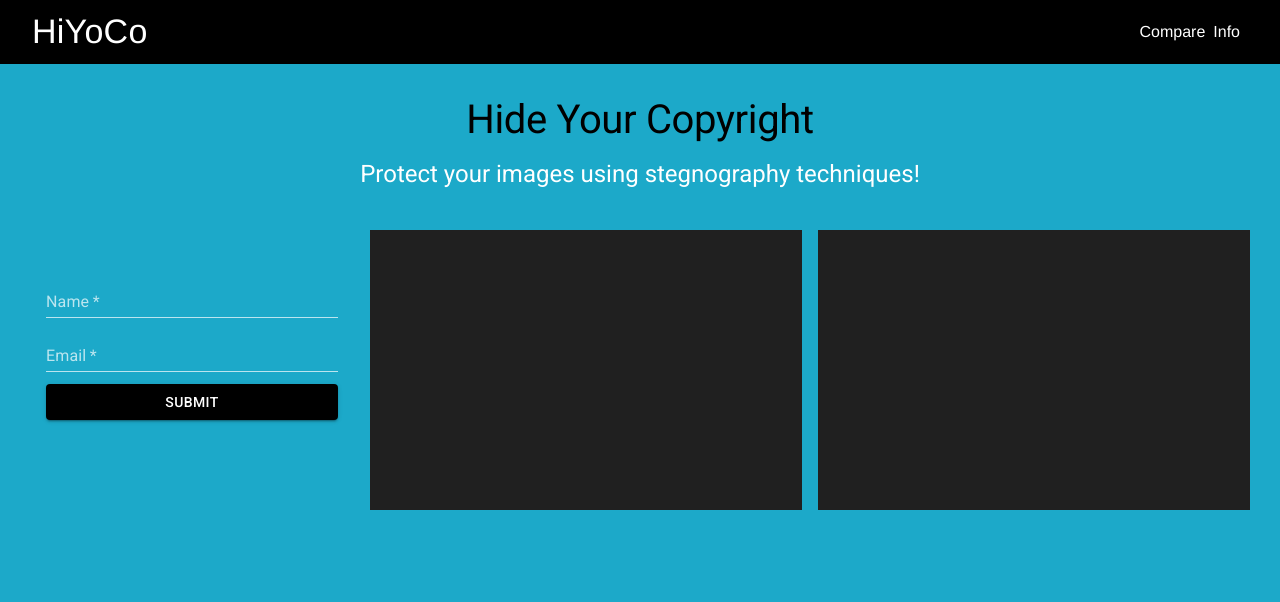
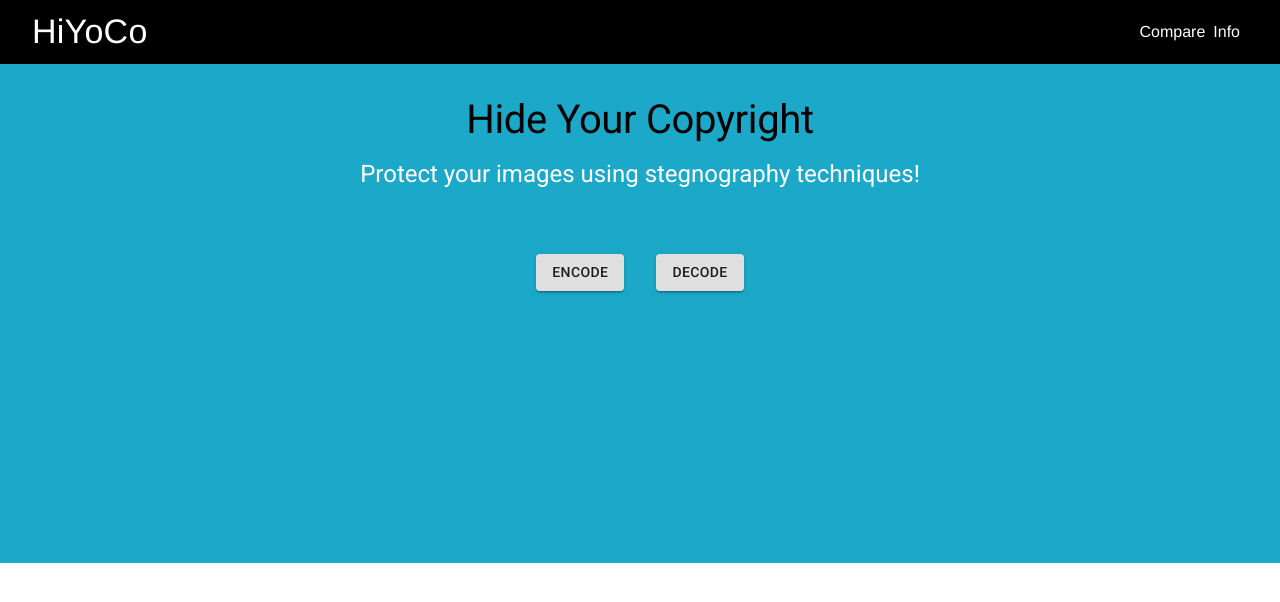
Before and after one commit to RAvengineer/HiYoCo, a React (Create React App) app in the folder hiyoco/: page / in a window 1280 px wide. Shown: the top 602 px of the page. Built offline with nearby package versions, Linux system fonts and the light colour scheme.

Commit message:
Home.jsx: Redesign the UI - Reformat the code - Segregate sections in components - Load encode & decode seperately - Modify canvas visibility - Remove redundant imports

```diff
--- a/hiyoco/src/Components/Home.jsx
+++ b/hiyoco/src/Components/Home.jsx
@@ -1,13 +1,12 @@
-import { useState, useEffect, useRef} from "react";
+import { useState } from "react";
 import { makeStyles } from '@material-ui/core/styles';
 import Typography from '@material-ui/core/Typography';
 import Button from '@material-ui/core/Button';
 import Container from '@material-ui/core/Container';
-import Grid from '@material-ui/core/Grid';
-import TextField from '@material-ui/core/TextField';
-import Box from '@material-ui/core/Box';
 import Lock from "../../src/lock.jpg";
-import { loadImage } from "../Utils/steganography";
+import { decode, encode } from "../Utils/steganography";
+import EncodeGrid from "./EncodeGrid";
+import UploadButton from "./UploadButton";
 
 const useStyles = makeStyles((theme) => ({
     root: {
@@ -23,41 +22,47 @@ const useStyles = makeStyles((theme) => ({
         backgroundColor: theme.palette.background.paper,
         padding: '0',
     },
-    image:{
-      backgroundImage:`url(${Lock})`,
+    image: {
+        backgroundImage: `url(${Lock})`,
     },
     heroButtons: {
         marginTop: theme.spacing(4),
     },
-    app:{
-      backgroundColor:'#1ca9c9',
-      overflow:"hidden"
+    app: {
+        backgroundColor: '#1ca9c9',
+        overflow: "hidden"
     },
-    heading:{
-        color:"black",
-        fontWeight:"normal",
-        fontSize:"2.5rem"
+    heading: {
+        color: "black",
+        fontWeight: "normal",
+        fontSize: "2.5rem"
+    },
+    canvas: {
+        display: "none"
     }
 }));
 
-export default function Home()
-{
-    const [selectedFile, setSelectedFile] = useState(null);
-    const [imageURL, setImageURL] = useState(null);
-    const [name, setName] = useState("");
-    const [email, setEmail] = useState("");
+export default function Home() {
+    const [option, setOption] = useState('home');
     const classes = useStyles();
 
-    function submitHandler(e)
-    {
-        e.preventDefault();
-        console.log(name + " " + email + " ");
+    function handleClick(event) {
+
+        const { name } = event.currentTarget;
+        if (name === 'home') {
+            setOption('home');
+            // document.getElementById('encoded-image').style.display = 'none';
+        } else if (name === 'encode') {
+            setOption('encode');
+        } else if (name === 'decode') {
+            setOption('decode');
+        }
     }
 
     return (
         <div className={classes.app} height="100vh">
             <div className={classes.heroContent}>
-                <Container maxWidth="xl"  style={{ backgroundColor: '#1ca9c9', width:'100%', padding:'2rem' }}>
+                <Container maxWidth="xl" style={{ backgroundColor: '#1ca9c9', width: '100%', padding: '2rem' }}>
                     <Typography component="h1" variant="h2" align="center" color="textPrimary" className={classes.heading} gutterBottom>
                         Hide Your Copyright
                     </Typography>
@@ -66,29 +71,17 @@ export default function Home()
                     </Typography>
                 </Container>
             </div>
-            <div className={classes.heroContent} style={{backgroundColor:"#1ca9c9"}}>
-                <img src={imageURL} alt="imageURL" id="image" style={{display:"none"}}/>
-                <Grid container spacing={2} justify="center">
-                    <Grid item sm={10} md={8} lg={3} style={{ height:"35vh", padding:"1rem", marginTop:"1.5rem"}}>
-                        <form noValidate autoComplete="off">
-                            <Box display="flex" flexDirection="column">
-                                <TextField id="name" label="Name" value={name} onChange={e => setName(e.target.value)} required style={{marginBottom:"0.35rem"}} />
-                                <TextField id="email" label="Email" value={email} onChange={e => setEmail(e.target.value)} required  style={{marginBottom:"0.75rem"}} />
-                                {/* <input className={classes.input} type="file" onChange={fileChangeHandler} accept="image/jpeg"  style={{marginBottom:"0.75rem"}} /> */}
-                                <Button variant="contained"color="primary" type="submit" onClick={loadImage}>Submit</Button>
-                            </Box>
-                        </form>
-                    </Grid>
-                    <Grid item xs={10} sm={10} md={5} lg={4} style={{backgroundColor:"#202020",marginLeft:"1rem", height:"35vh"}}>
-                        <img id="input-image" alt="" />
-                    </Grid>
-                    <Grid item xs={10} sm={10} md={5} lg={4} style={{backgroundColor:"#202020", marginLeft:"1rem", height:"35vh"}}>
-                        {/* <canvas ref={resultRef} width="500" height="750"/> */}
-                    </Grid>
-                </Grid>
+            <div className={classes.heroContent} style={{ backgroundColor: "#1ca9c9" }} align="center">
+                {option === 'home' && <Button style={{ margin: '1rem' }} name='encode' onClick={handleClick} variant="contained">Encode</Button>}
+                {option === 'home' && <Button style={{ margin: '1rem' }} name='decode' onClick={handleClick} variant="contained">Decode</Button>}
+                {option !== 'home' && <UploadButton />}
+                {option === 'encode' && <EncodeGrid />}
+                {option === 'encode' && <Button style={{ margin: '1rem' }} onClick={encode} variant="contained">Encode</Button>}
+                {option === 'decode' && <Button style={{ margin: '1rem' }} onClick={decode} variant="contained">Decode</Button>}
+                {option !== 'home' && <Button style={{ margin: '1rem' }} name='home' onClick={handleClick} variant="contained">Return</Button>}
             </div>
-            <div style={{height:'32vh', backgroundColor:'#1ca9c9'}}></div>
-            <canvas id="canvas"></canvas>
+            <div style={{ height: '32vh', backgroundColor: '#1ca9c9' }}></div>
+            <canvas id="canvas" className={classes.canvas}></canvas>
         </div>
     );
 }
```
Lines whose indentation alone changed are shown as unchanged.
